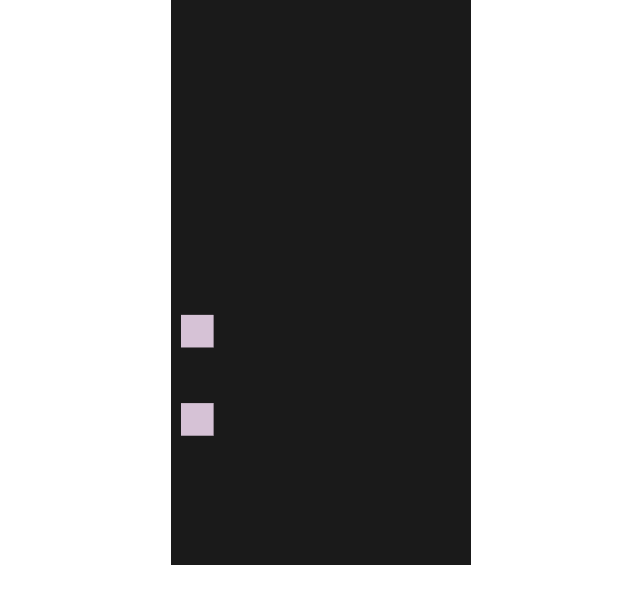
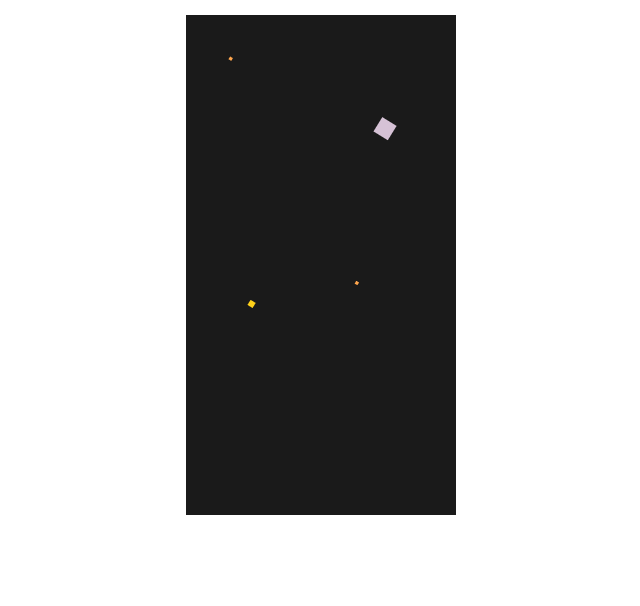
Before and after one commit to britalmeida/present_for_blender, a website built with Vite: page index.html in a window 1280 px wide. Shown: the part 194-800 px from the top of the page, without its empty margins (319-959 px from the left). Built offline with nearby package versions, Linux system fonts and the light colour scheme.

Commit message:
Render result from offline simulation data
- Fix treating the width of the presents as a radius instead of diameter.

```diff
--- /dev/null
+++ b/assets/sim_data.ts
@@ -0,0 +1,76 @@
+const sim_data = [
+	{
+		"id": 1,
+		"label": "border",
+		"position": {
+			"x": 135,
+			"y": 20
+		},
+		"angle": 0
+	},
+	{
+		"id": 2,
+		"label": "border",
+		"position": {
+			"x": 135,
+			"y": 480
+		},
+		"angle": 0
+	},
+	{
+		"id": 3,
+		"label": "border",
+		"position": {
+			"x": 20,
+			"y": 250
+		},
+		"angle": 0
+	},
+	{
+		"id": 4,
+		"label": "border",
+		"position": {
+			"x": 250,
+			"y": 250
+		},
+		"angle": 0
+	},
+	{
+		"id": 6,
+		"label": "5-userId",
+		"position": {
+			"x": 44.18301030679227,
+			"y": 44.18301030679227
+		},
+		"angle": 0
+	},
+	{
+		"id": 7,
+		"label": "250-userId",
+		"position": {
+			"x": 198.5368859312853,
+			"y": 114.17086531770076
+		},
+		"angle": 0
+	},
+	{
+		"id": 8,
+		"label": "25-userId",
+		"position": {
+			"x": 65.07831305050401,
+			"y": 289.4200436859055
+		},
+		"angle": 0
+	},
+	{
+		"id": 9,
+		"label": "5-userId",
+		"position": {
+			"x": 170.3396364078003,
+			"y": 268.5247409421938
+		},
+		"angle": 0
+	}
+]
+
+export { sim_data }
--- a/glsl/fragment.glsl
+++ b/glsl/fragment.glsl
@@ -247,12 +247,14 @@ void main() {
 
       vec2 pos = shape_def1.xy;
       float angle = acos(dot(shape_def1.zw, vec2(0.0, 1.0)));
+      float half_width = shape_def2.x * 0.5;
+      float half_height = shape_def2.y * 0.5;
       // Rotate each corner with the center at the origin.
       // Then translate the corners back to be around the rectangle center.
-      vec2 p1 = pos + rotate(angle) * vec2(-shape_def2.x, +shape_def2.y);
-      vec2 p2 = pos + rotate(angle) * vec2(+shape_def2.x, +shape_def2.y);
-      vec2 p3 = pos + rotate(angle) * vec2(+shape_def2.x, -shape_def2.y);
-      vec2 p4 = pos + rotate(angle) * vec2(-shape_def2.x, -shape_def2.y);
+      vec2 p1 = pos + rotate(angle) * vec2(-half_width, +half_height);
+      vec2 p2 = pos + rotate(angle) * vec2(+half_width, +half_height);
+      vec2 p3 = pos + rotate(angle) * vec2(+half_width, -half_height);
+      vec2 p4 = pos + rotate(angle) * vec2(-half_width, -half_height);
 
       shape_dist = dist_to_quad(frag_coord, p1, p2, p3, p4);
 
--- a/index.html
+++ b/index.html
@@ -12,7 +12,7 @@
   <body>
     <div id="app">
       <h1>HI</h1>
-      <canvas id="canvas-view" width="300" height="600"></canvas>
+      <canvas id="canvas-view" width="270" height="500"></canvas>
     </div>
   </body>
 
--- a/src/main.ts
+++ b/src/main.ts
@@ -1,5 +1,7 @@
 import './style.css'
 import { UIRenderer, vec2, vec4 } from './shading';
+
+import { sim_data } from "../assets/sim_data";
 
 const canvas = document.querySelector<HTMLCanvasElement>('#canvas-view');
 if (canvas === null) {
@@ -17,6 +19,7 @@ const colors: Array<vec4> = [
     [1.000, 0.651, 0.302, 1.0], // 0xffa64d
 ];
 
+const tier_to_idx: { [k: number] : number; } = { 250: 0, 100: 1, 50: 2, 25: 3, 10: 4, 5: 5};
 const masses = [250, 100, 50, 25, 10, 5]; // in euros :)
 const masses_kg =  masses.map((v) => v / 100.0);
 
@@ -54,16 +57,36 @@ let contacts: Array<Array<Contact>> = [];
 
 const gravity = -9.81; // m/s2
 
+function load_initial_positions()
+{
+  for (const ob of sim_data) {
+    if (ob.label === 'border')
+      continue;
+
+    // Convert the information in the label to the indexes of the structures here.
+    const tier_value = Number(ob.label.split("-")[0]);
+    const tier_id = tier_to_idx[tier_value];
+
+    // Create an object and it's initial simulation values
+    positions.push([ob.position.x * px_to_m, (canvas.height - ob.position.y) * px_to_m]);
+    velocities.push([0.0, 0.0]);
+    orientations.push([Math.cos(45), Math.sin(45)]);
+    accells.push([0.0, 0.0]);
+    ids.push(tier_id);
+    contacts.push(new Array());
+  }
+}
+
 function generate_initial_positions()
 {
   let y = 300;
   let x = 10;
   for (let tier = 0; tier < 1; tier++) {
-    const radius = widths_px[tier];
+    const radius = widths_px[tier] / 2;
     x += radius;
     positions.push([x * px_to_m, y * px_to_m]);
     velocities.push([0.0, -1]);
-    orientations.push([0, 1]);
+    orientations.push([0.5, 0.5]);
     accells.push([0.0, gravity]);
     ids.push(tier);
     contacts.push(new Array());
@@ -86,8 +109,8 @@ function check_intersections() {
 
       const tier1 = ids[i];
       const tier2 = ids[j];
-      const radius1_m = heights_px[tier1] * px_to_m;
-      const radius2_m = heights_px[tier2] * px_to_m;
+      const radius1_m = heights_px[tier1] * 0.5 * px_to_m;
+      const radius2_m = heights_px[tier2] * 0.5 * px_to_m;
       const pos1 = positions[i];
       const pos2 = positions[j];
 
@@ -122,7 +145,7 @@ function update_physics(delta_time_ms: number) {
   // Update physics.
   for (let i = 0; i < positions.length; i++) {
     const tier = ids[i];
-    const half_height_m = heights_px[tier] * px_to_m;
+    const half_height_m = heights_px[tier] * 0.5 * px_to_m;
     const mass = masses_kg[tier];
 
     // Calculate only on y to not bother with multiplying "vectors" in JS.
@@ -171,7 +194,7 @@ function draw() {
 const fps = 30;
 const frame_dur = Math.floor(1000/fps);
 let start_time = 0;
-let t = 40; // total simulation steps
+let t = 0; // total simulation steps
 function tick_simulation(current_time: number) {
   // Calcuate the time that has elapsed since the last frame
   const delta_time = current_time - start_time;
@@ -191,6 +214,7 @@ function tick_simulation(current_time: number) {
     requestAnimationFrame(tick_simulation);
 }
 
-generate_initial_positions();
+//generate_initial_positions();
+load_initial_positions();
 const uiRenderer: UIRenderer = new UIRenderer(canvas, draw);
 tick_simulation(frame_dur);
--- a/src/shading.ts
+++ b/src/shading.ts
@@ -164,7 +164,9 @@ class UIRenderer {
 
   addOrientedRect(pos: vec2, ori: vec2, width: number, height: number, color: vec4) {
     const bounds = new Rect(pos[0], pos[1], 0, 0);
-    bounds.widen(Math.sqrt(width*width + height*height));
+    const halfWidth = width*0.5+1;
+    const halfHeight = height*0.5+1;
+    bounds.widen(Math.sqrt(halfWidth*halfWidth + halfHeight*halfHeight));
     if (this.addPrimitiveShape(CMD.ORI_RECT, bounds, color, 0, 0)) {
       let w = this.cmdDataIdx;
       // Data 2 - Shape parameters
```
